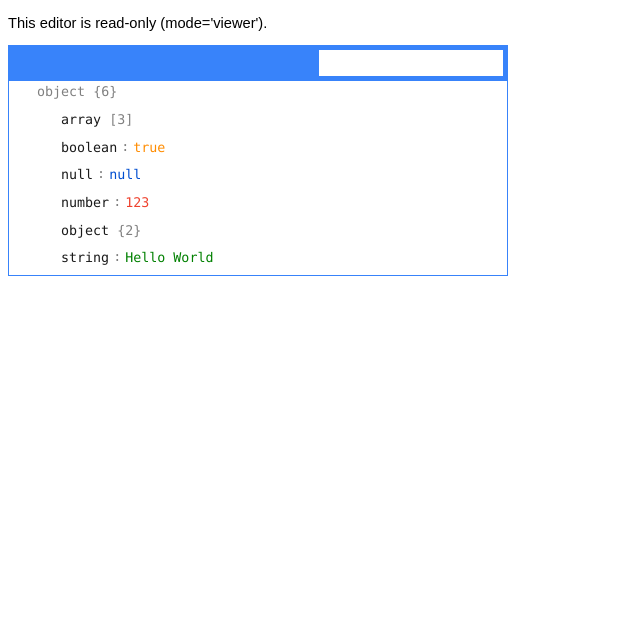
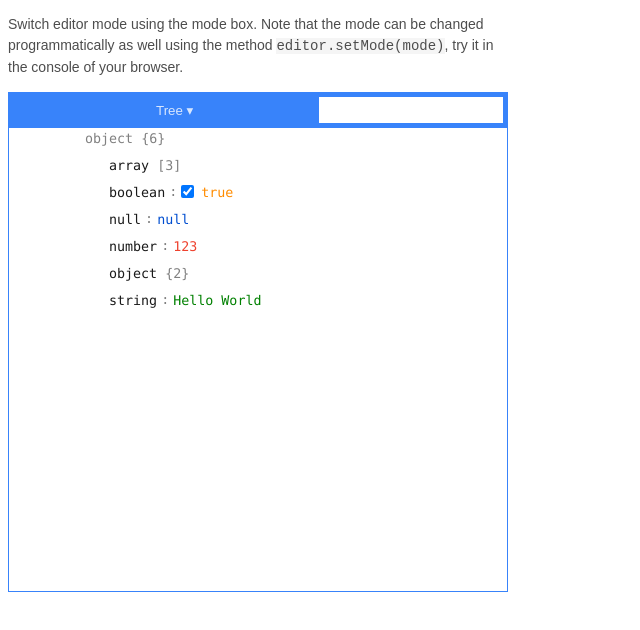
Before and after one commit to danmarshall/babylontest, a plain HTML site: page json.html in a window 1280 px wide. Shown: the whole page, without its empty margins (0-640 px from the left). Drawn offline with Linux system fonts and the light colour scheme.

Commit message:
Update json.html

```diff
--- a/json.html
+++ b/json.html
@@ -6,33 +6,52 @@
 
     <link href="jsoneditor.min.css" rel="stylesheet" type="text/css">
     <script src="jsoneditor.min.js"></script>
-<style type="text/css">
+
+  <style type="text/css">
     body {
-      font: 11pt arial;
+      font: 10.5pt arial;
+      color: #4d4d4d;
+      line-height: 150%;
+      width: 500px;
+    }
+    code {
+      background-color: #f5f5f5;
     }
     #jsoneditor {
       width: 500px;
+      height: 500px;
     }
   </style>
 </head>
 <body>
+
 <p>
-  This editor is read-only (mode='viewer').
+  Switch editor mode using the mode box.
+  Note that the mode can be changed programmatically as well using the method
+  <code>editor.setMode(mode)</code>, try it in the console of your browser.
 </p>
+
 <div id="jsoneditor"></div>
 
 <script>
   var container = document.getElementById('jsoneditor');
   var options = {
-    mode: 'view'
+    mode: 'tree',
+    modes: ['code', 'form', 'text', 'tree', 'view'], // allowed modes
+    onError: function (err) {
+      alert(err.toString());
+    },
+    onModeChange: function (newMode, oldMode) {
+      console.log('Mode switched from', oldMode, 'to', newMode);
+    }
   };
   var json = {
-    'array': [1, 2, 3],
-    'boolean': true,
-    'null': null,
-    'number': 123,
-    'object': {'a': 'b', 'c': 'd'},
-    'string': 'Hello World'
+    "array": [1, 2, 3],
+    "boolean": true,
+    "null": null,
+    "number": 123,
+    "object": {"a": "b", "c": "d"},
+    "string": "Hello World"
   };
   var editor = new JSONEditor(container, options, json);
 </script>
```
